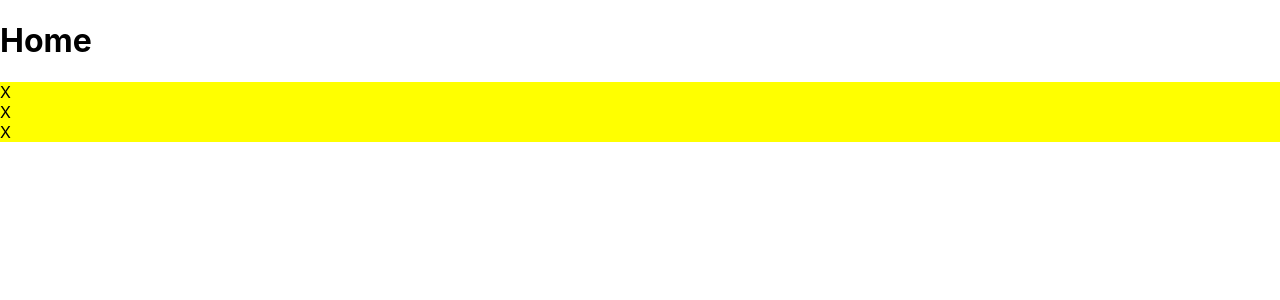
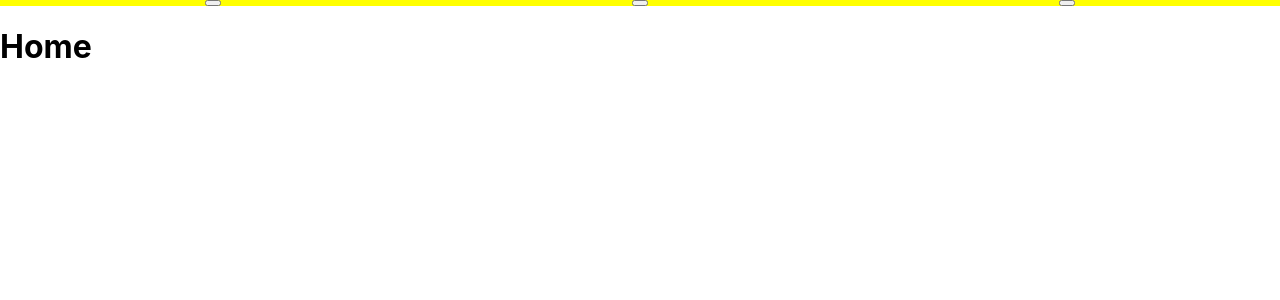
Before and after one commit to splatterday/kautz, a React (Create React App) app: page / in a window 1280 px wide. Shown: the top 300 px of the page. Built offline with nearby package versions, Linux system fonts and the light colour scheme.

Commit message:
Stepper working, refactored.
Co-authored-by: IanGC <ian.canino@gmail.com>

```diff
--- a/src/Display.jsx
+++ b/src/Display.jsx
@@ -1,70 +1,63 @@
-import React from 'react';
-import Home from './pages/Home';
-import Page1 from './pages/Page1';
-import Page2 from './pages/Page2';
+import React from "react";
+import Home from "./pages/Home";
+import Page1 from "./pages/Page1";
+import Page2 from "./pages/Page2";
 
-class NavPt extends React.Component {
-    handleClick = () => {
-        const { path, onClick } = this.props;
-        onClick(path);
-        this.setState({currentPage: this.props.currentPage})
-    }
-    render() {
-        // if(this.state.active) {
-        //     {active}
-        // }
-        return(
-            <div className="navpt">
-                <a href={this.props.path} onClick={this.handleClick}>X</a>
-            </div>
-        );
-    }
+/* For example:
+import Page1 from './Pages/Page1'
+import Page2 from './Pages/Page2'
+const PAGES = {
+    1: Page1
+    2: Page2
 }
 
-class Stepper extends React.Component {
-    constructor(props) {
-        super(props);
-        this.state = {
-            currentPage: "home",
-        }
+render() {
+    if !(this.props.selectedPage) {
+        return null
     }
 
-    changePage(props) {
-        this.setState({currentPage: this.props.currentPage})
+    const SelectedPage = PAGES[this.props.selectedPage]
+    return (
+        <React.Fragment>
+            <SelectedPage />
+        </React.Fragment>
+    )
+}
+Anyhow, it isn't working on my end for some reason.. maybe because I am using an OSS versi
+on of VSCODE or because I am on linux
+
+Let me restart once just to see
+*/
+
+
+
+class Display extends React.Component {
+  constructor(props) {
+    super(props);
+    this.state = {
+      currentPage: "home"
+    };
+  }
+
+  render() {
+    const page = this.state.currentPage;
+    let display;
+
+    if (page === "home") {
+      display = <Home />;
+    } else if (page === "page1") {
+      display = <Page1 />;
+    } else if (page === "page2") {
+      display = <Page2 />;
     }
 
-    render() {
-        return(
-            <div className="stepper">
-                <NavPt currentPage="page1" onClick={this.changePage}/>
-                <NavPt currentPage="page2" onClick={this.changePage}/>
-                <NavPt currentPage="home" onClick={this.changePage}/>
-            </div>
-        )
-    }
-}
-
-class Display extends React.Component {
-
-    render() {
-        const page = this.props.currentPage;
-        let display;
-
-        if ( page === "home" ) {
-            display = <Home/>
-        } else if( page === "page1") {
-            display = <Page1/>
-        } else if( page === "page2" ) {
-            display = <Page2/>
-        }
-
-        return(
-            <div className="app-display">
-                {display}
-                <Stepper/>
-            </div>
-        )
-    }
+    return (
+      <div className="app-display">
+        {display}
+        {display}
+      </div>
+    );
+  }
 }
 
 export default Display;
--- a/src/Interface.jsx
+++ b/src/Interface.jsx
@@ -1,22 +1,40 @@
-import React from 'react';
-import Display from './Display';
-import Stepper from './Stepper';
+import React from "react";
+// import Display from "./Display";
+import Stepper from "./Stepper";
+import PAGES from './pages'
+
 
 class Interface extends React.Component {
   constructor(props) {
-        super(props)
+    super(props);
     this.state = {
-            currentPage: "home",
+      currentPage: "0"
+    };
+    this.changePage = this.changePage.bind(this)
   }
+
+
+  changePage(event) {
+      console.log(event.target.value);
+      this.setState({ currentPage: event.target.value });
   }
 
   render() {
-        return(
+    //PAGES contains all the components right?
+    // they are indexed by the corresponding keys..
+    // the current key is stored in state, each click
+    // changes the key which we use to reference the
+    // value of which is a react component
+      const Display = PAGES[this.state.currentPage]
+      // console.log(`currentPage: ${this.state.currentPage}`)
+      // console.log(`0 Index: ${PAGES[0]}`)
+      // console.log(typeof Display)
+    return (
       <div className="app-interface">
-                <Display currentPage={this.state.currentPage}/>
+        <Stepper eHandler={this.changePage} pages={PAGES} />
+        <Display />
       </div>
-        )
+    );
   }
 }
-
 export default Interface;
--- /dev/null
+++ b/src/NavPt.jsx
@@ -0,0 +1,16 @@
+import React from 'react';
+
+class NavPt extends React.Component {
+    handleClick = () => {
+      const { path, onClick } = this.props;
+    };
+    render() {
+      // if(this.state.active) {
+      //     {active}
+      // }
+      return <div className="navpt">X</div>;
+    }
+  }
+
+
+  export default NavPt;
--- a/src/Stepper.jsx
+++ b/src/Stepper.jsx
@@ -1,44 +1,17 @@
 import React from 'react';
+// import NavPt from './NavPt';
 
-class NavPt extends React.Component {
-    handleClick = () => {
-        const { path, onClick } = this.props;
-        onClick(path);
-        this.setState({currentPage: this.props.currentPage})
-    }
-    render() {
-        // if(this.state.active) {
-        //     {active}
-        // }
-        return(
-            <div className="navpt">
-                <a href={this.props.path} onClick={this.handleClick}>X</a>
-            </div>
-        );
-    }
-}
-
-class Stepper extends React.Component {
-    constructor(props) {
-        super(props);
-        this.state = {
-            currentPage: "home",
-        }
-    }
-
-    changePage() {
-        this.setState({currentPage: this.props.currentPage})
-    }
-
-    render() {
-        return(
-            <div className="stepper">
-                <NavPt currentPage="page1" onClick={this.changePage}/>
-                <NavPt currentPage="page2" onClick={this.changePage}/>
-                <NavPt currentPage="home" onClick={this.changePage}/>
-            </div>
-        )
-    }
-}
+const Stepper = ({eHandler, pages}) => {
+    return (
+      /* Then here we can just map out the keys of the PAGES array to individual NavPt components like so:
+      {Object.keys(pages).map(n => <NavPtr key={n} currentPage={n} onClick={changePage} />)}
+      */
+      <div className="stepper">
+        <button onClick={eHandler} value="1" />
+        <button onClick={eHandler} value="2"/>
+        <button onClick={eHandler} value="0"/>
+      </div>
+    );
+  };
 
 export default Stepper;
--- /dev/null
+++ b/src/pages/index.js
@@ -0,0 +1,11 @@
+import Home from './Home'
+import Page1 from './Page1'
+import Page2 from './Page2'
+
+const PAGES = {
+    "0": Home,
+    "1": Page1,
+    "2": Page2,
+}
+
+export default PAGES
--- a/src/styles.scss
+++ b/src/styles.scss
@@ -1,3 +1,10 @@
 .stepper {
     background-color: yellow;
+    display: flex;
+    flex-direction: row;
+    justify-content: space-around;
 }
+
+.app-display {
+    height: 80vh;
+}
```
Lines whose indentation alone changed are shown as unchanged.
